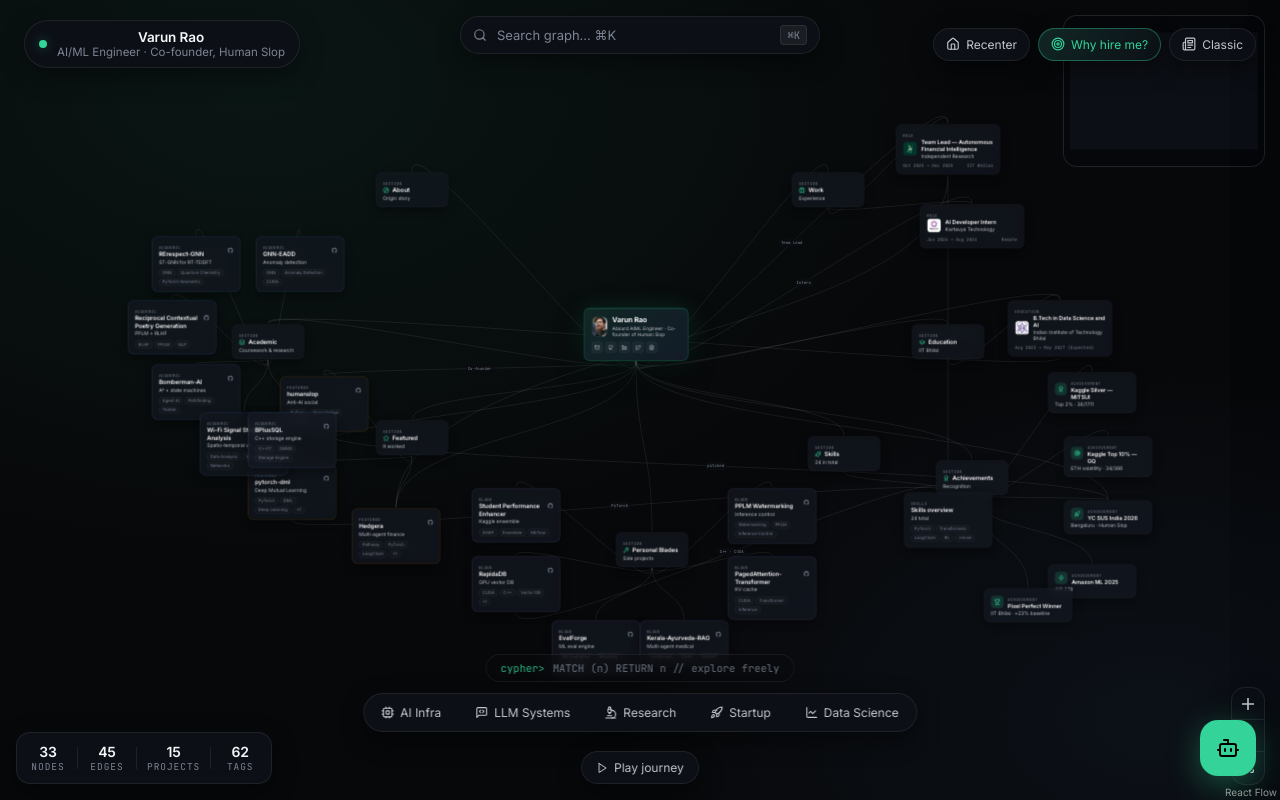
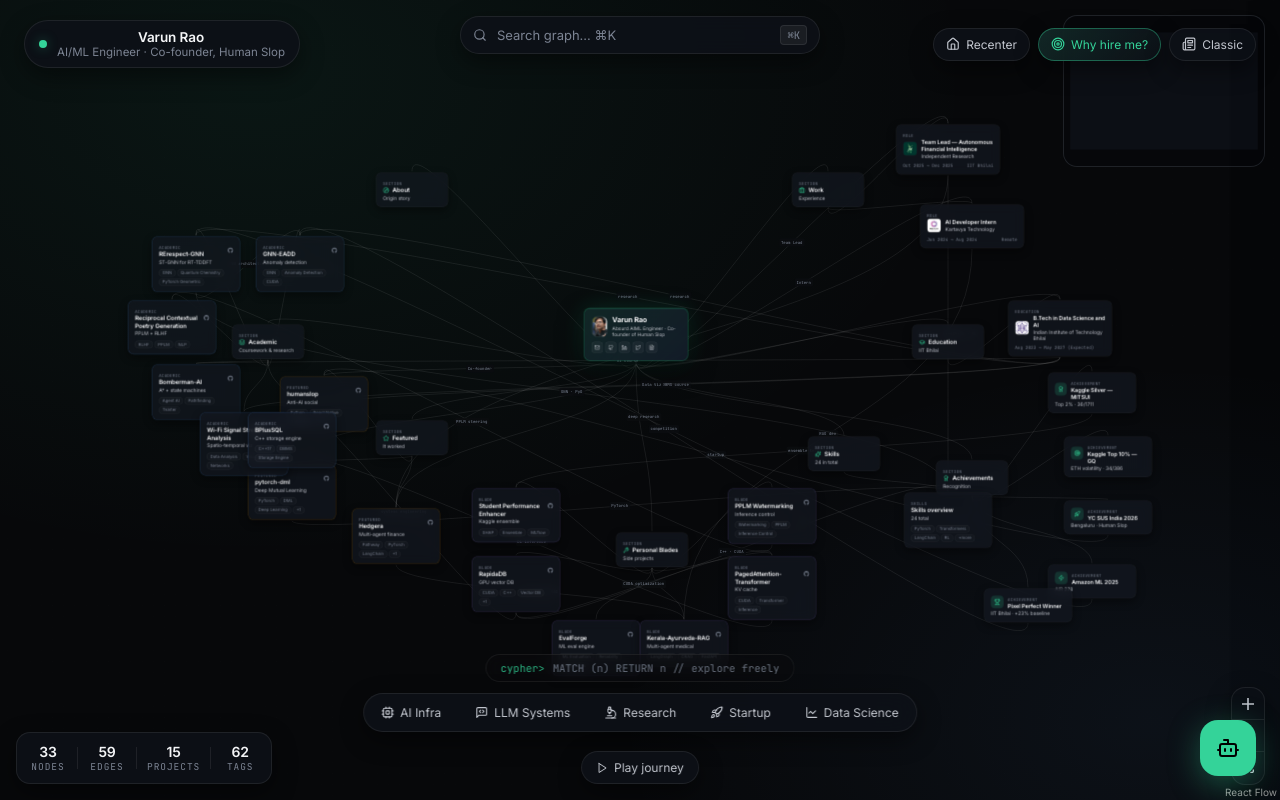
Before and after one commit to VARUN3WARE/portfolio, a React (Vite) app: page / in a window 1280 px wide. Built offline with nearby package versions, Linux system fonts and the light colour scheme.

Commit message:
Refine graph edges: established CUDA, GNN, PPLM, and RAG technical clusters

```diff
--- a/src/data/portfolioGraph.ts
+++ b/src/data/portfolioGraph.ts
@@ -716,13 +716,13 @@ export const edges: GraphEdge[] = [
   // Hub → sections
   ...sections.map((s) => edge('hub', s, 'BELONGS_TO')),
 
-  // Work
+  // Work hierarchy
   edge('work', 'exp-hedgera', 'BELONGS_TO'),
   edge('work', 'exp-kartavya', 'BELONGS_TO'),
   edge('hub', 'exp-hedgera', 'WORKED_AT', 'Team Lead'),
   edge('hub', 'exp-kartavya', 'WORKED_AT', 'Intern'),
 
-  // Education
+  // Education hierarchy
   edge('education', 'edu-iitbh', 'BELONGS_TO'),
   edge('hub', 'edu-iitbh', 'STUDIED_AT'),
 
@@ -733,19 +733,27 @@ export const edges: GraphEdge[] = [
   edge('hub', 'proj-humanslop', 'FOUNDED', 'Co-founder'),
   edge('hub', 'proj-dml', 'BUILT'),
   edge('hub', 'proj-hedgera', 'BUILT'),
-  // Hedgera links the work experience to the project
+
+  // Experience-to-Project mappings
   edge('exp-hedgera', 'proj-hedgera', 'RELATED_TO', 'shipped'),
+  edge('exp-kartavya', 'proj-ayurveda-rag', 'RELATED_TO', 'RAG dev'),
 
-  // Academic
+  // Academic hierarchy
   edge('academic', 'proj-respect-gnn', 'BELONGS_TO'),
   edge('academic', 'proj-pplm-poetry', 'BELONGS_TO'),
   edge('academic', 'proj-bomberman', 'BELONGS_TO'),
   edge('academic', 'proj-wifi', 'BELONGS_TO'),
   edge('academic', 'proj-gnn-eadd', 'BELONGS_TO'),
   edge('academic', 'proj-bplussql', 'BELONGS_TO'),
-  edge('edu-iitbh', 'academic', 'RELATED_TO', 'coursework'),
 
-  // Blades
+  // Coursework / Research mappings
+  edge('edu-iitbh', 'proj-respect-gnn', 'RELATED_TO', 'research'),
+  edge('edu-iitbh', 'proj-bplussql', 'RELATED_TO', 'DBMS course'),
+  edge('edu-iitbh', 'proj-bomberman', 'RELATED_TO', 'AI course'),
+  edge('edu-iitbh', 'proj-wifi', 'RELATED_TO', 'Data Viz'),
+  edge('edu-iitbh', 'proj-gnn-eadd', 'RELATED_TO', 'research'),
+
+  // Blades hierarchy
   edge('blades', 'proj-rapidadb', 'BELONGS_TO'),
   edge('blades', 'proj-evalforge', 'BELONGS_TO'),
   edge('blades', 'proj-ayurveda-rag', 'BELONGS_TO'),
@@ -753,19 +761,38 @@ export const edges: GraphEdge[] = [
   edge('blades', 'proj-pplm-watermark', 'BELONGS_TO'),
   edge('blades', 'proj-kaggle-students', 'BELONGS_TO'),
 
+  // --- Peer-to-Peer Technical "Blades" Relationships ---
+  // CUDA / High-Performance Systems Cluster
+  edge('proj-rapidadb', 'proj-paged-attn', 'RELATED_TO', 'CUDA optimization'),
+  edge('proj-rapidadb', 'proj-bplussql', 'RELATED_TO', 'systems engineering'),
+  edge('proj-paged-attn', 'proj-dml', 'RELATED_TO', 'DL inference'),
+
+  // GNN / Graph Cluster
+  edge('proj-respect-gnn', 'proj-gnn-eadd', 'RELATED_TO', 'GNN architecture'),
+
+  // LLM Steering / Watermarking Cluster
+  edge('proj-pplm-watermark', 'proj-pplm-poetry', 'RELATED_TO', 'PPLM steering'),
+
+  // Agentic / RAG Cluster
+  edge('proj-hedgera', 'proj-ayurveda-rag', 'RELATED_TO', 'multi-agent RAG'),
+
   // Skills cluster
   edge('skills', 'skills-detail', 'BELONGS_TO'),
-  // Cross-cluster tag links — what powers each experience/project
   edge('exp-hedgera', 'skills-detail', 'USED', 'PyTorch · LangChain · RL'),
   edge('proj-dml', 'skills-detail', 'USED', 'PyTorch'),
   edge('proj-rapidadb', 'skills-detail', 'USED', 'C++ · CUDA'),
+  edge('proj-respect-gnn', 'skills-detail', 'USED', 'GNN · PyG'),
 
-  // Achievements
+  // Achievements hierarchy
   edge('achievements', 'ach-kaggle-silver', 'BELONGS_TO'),
   edge('achievements', 'ach-gq', 'BELONGS_TO'),
   edge('achievements', 'ach-yc', 'BELONGS_TO'),
   edge('achievements', 'ach-amazon', 'BELONGS_TO'),
   edge('achievements', 'ach-pixel-perfect', 'BELONGS_TO'),
-  edge('hub', 'ach-yc', 'AWARDED'),
-  edge('proj-humanslop', 'ach-yc', 'RELATED_TO', 'pitched'),
+
+  // Achievement Contextual links
+  edge('ach-yc', 'proj-humanslop', 'RELATED_TO', 'startup'),
+  edge('ach-amazon', 'proj-respect-gnn', 'RELATED_TO', 'deep research'),
+  edge('ach-kaggle-silver', 'proj-kaggle-students', 'RELATED_TO', 'ensemble tech'),
+  edge('ach-pixel-perfect', 'proj-gnn-eadd', 'RELATED_TO', 'competition'),
 ];
```
